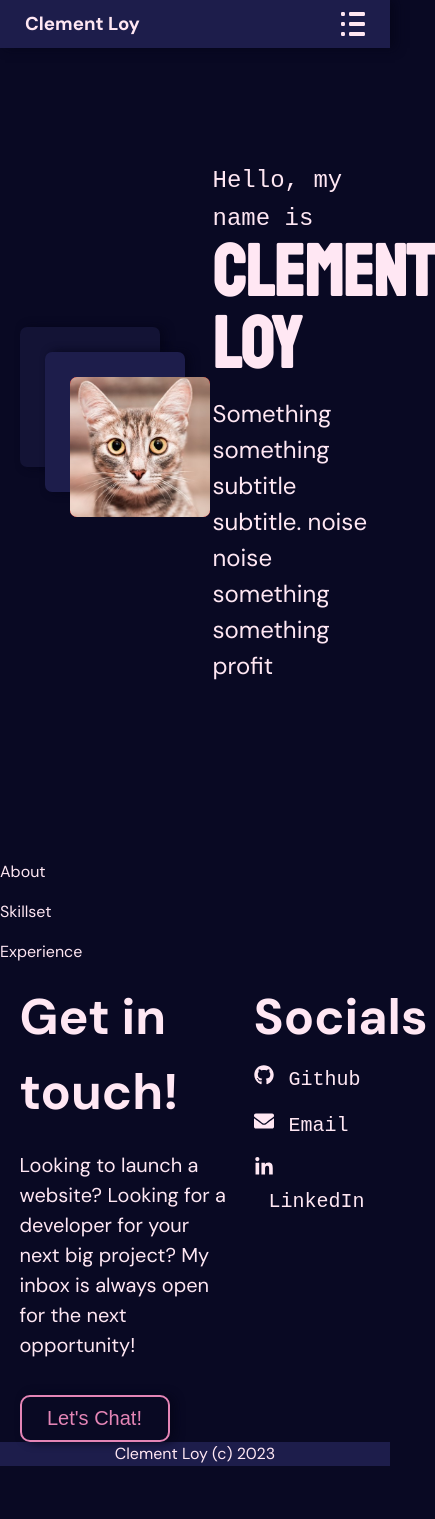
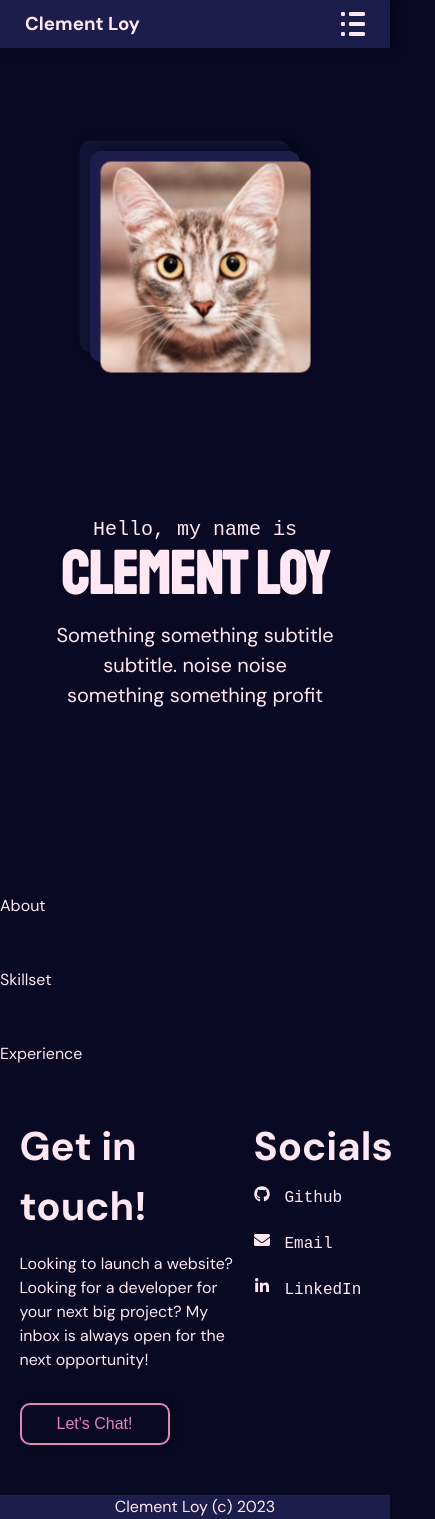
Before and after one commit to CactusHydroxide/Portfolio_website, a React (Vite) app: page / in a window 390 px wide. Shown: the whole page, 435 px wide, since content can reach past the window. Before the commit the page ends 1466 px from the top, so only its background shows below. Built offline with nearby package versions, Linux system fonts and the light colour scheme; a web font is replaced by a local one.

Commit message:
mobile layout for banner

```diff
--- a/src/App.scss
+++ b/src/App.scss
@@ -8,5 +8,11 @@ body {
   font-weight: 400;
   margin: 0;
   max-width: $largest;
-  margin:auto;
+  margin: auto;
+
+  #contentConatiner {
+    > * {
+      margin-bottom: 50px;
+    }
+  }
 }
--- a/src/App.tsx
+++ b/src/App.tsx
@@ -19,14 +19,16 @@ function App() {
           /* Application Components */
           <>
             <NavBar />
-            <Banner />
-
-            <p>About</p>
-            <p>Skillset</p>
-            <p>Experience</p>
-            <Contact />
+            <div id='contentConatiner'>
+              <Banner />
+              <p>About</p>
+              <p>Skillset</p>
+              <p>Experience</p>
+              <Contact />
+            </div>
             <Footer />
           </>
+
       }
     </>
   )
--- a/src/styles/Banner.module.scss
+++ b/src/styles/Banner.module.scss
@@ -1,5 +1,6 @@
 @import './variables.scss';
-$bannerEffectDisplacement: 25px;
+$bannerEffectDisplacement: 5%;
+$mobilePadding: 125px;
 
 @keyframes fadeIn {
     from {
@@ -38,6 +39,18 @@ $bannerEffectDisplacement: 25px;
     display: flex;
     justify-content: space-between;
     align-items: center;
+    font-size: 1.5em;
+
+
+    @media (max-width:$medium) {
+        font-size: 1.25em;
+    }
+
+    @media (max-width:$small) {
+        flex-direction: column;
+        justify-content: space-evenly;
+    }
+
 }
 
 #bannerImgContainer {
@@ -49,6 +62,10 @@ $bannerEffectDisplacement: 25px;
     margin: $bannerEffectDisplacement;
     opacity: 0;
     animation: $animationDuration ease-out $animationDuration fadeIn forwards;
+
+    @media (max-width:$small) {
+        width: 60%;
+    }
 
     .square {
         margin-top: 100%;
@@ -92,13 +109,17 @@ $bannerEffectDisplacement: 25px;
 
 #bannerContent {
     width: 45%;
-    font-size: 1.5em;
     opacity: 0;
     transform: translate(calc(-1* $bannerEffectDisplacement), calc(-1* $bannerEffectDisplacement));
     animation: $animationDuration fadeIn, $animationDuration imageLayerMiddle;
     animation-delay: calc($animationDuration*2);
     animation-fill-mode: forwards;
     animation-timing-function: ease-out;
+
+    @media (max-width:$small) {
+        width: 80%;
+        text-align: center;
+    }
 
     * {
         margin: 0;
--- a/src/styles/Contact.module.scss
+++ b/src/styles/Contact.module.scss
@@ -3,11 +3,15 @@
 #contactContainer {
     display: flex;
     width: 100%;
+    font-size: 1.25em;
+
+    @media (max-width: $medium) {
+        font-size: 1em;
+    }
 }
 
 #contactLeft {
     width: 55%;
-    font-size: 1.25em;
     margin: 0 $contentPadding;
 
     h2 {
@@ -43,7 +47,6 @@
     display: inline-block;
     width: 30%;
     max-width: 400px;
-    font-size: 1.25em;
 
     h2 {
         font-size: 2.5em;
```
